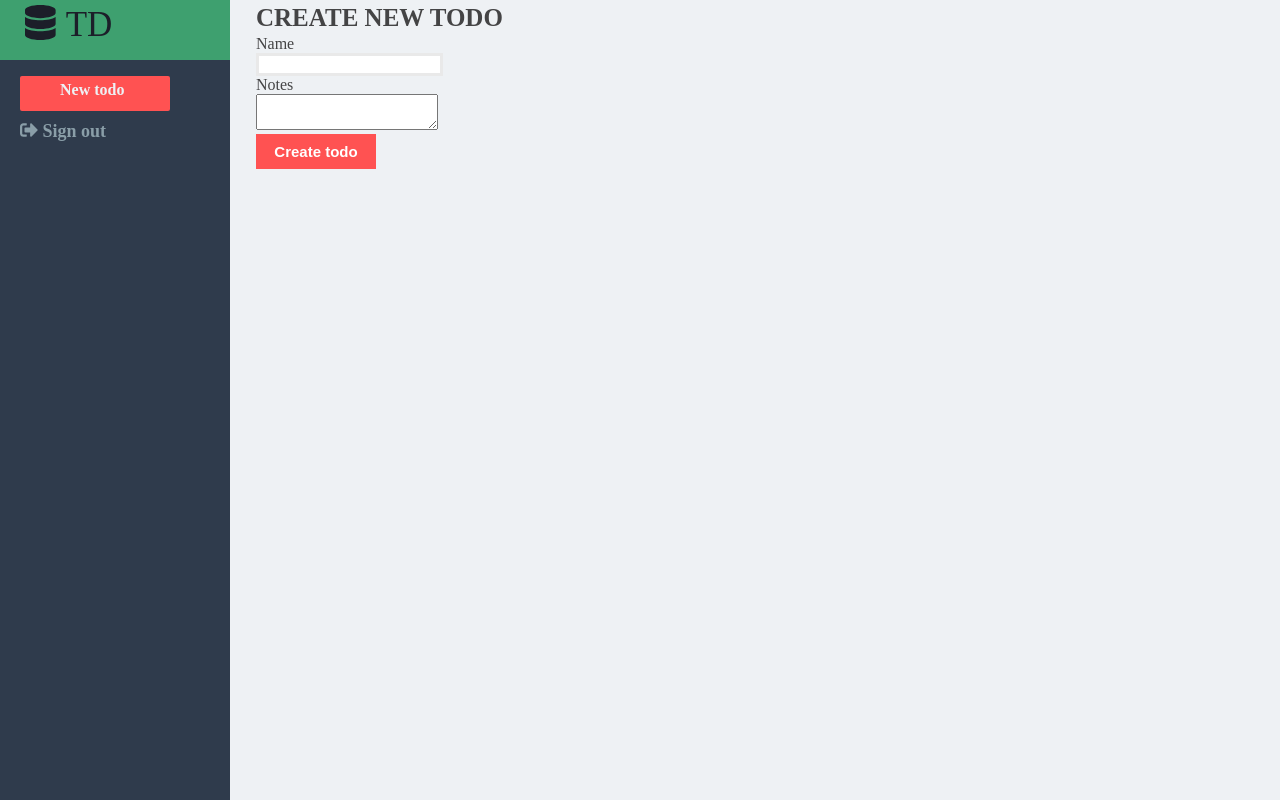
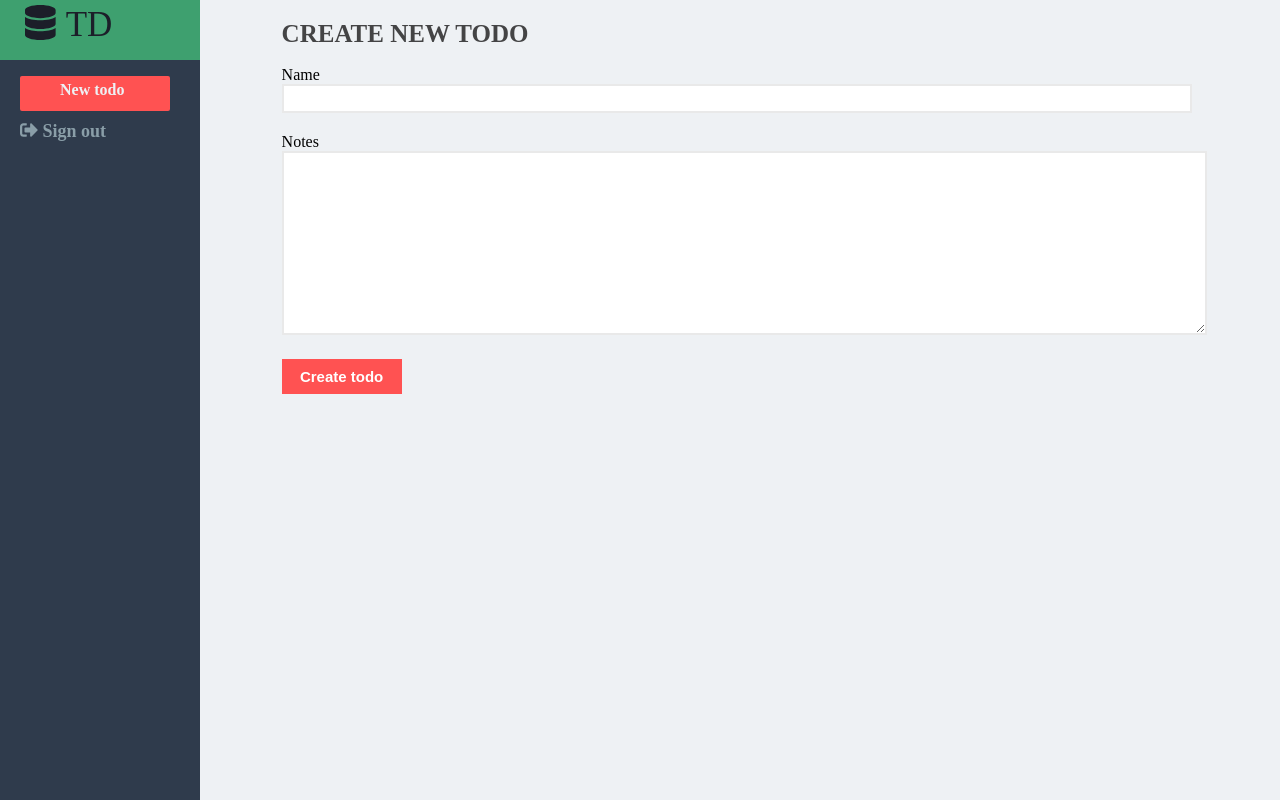
Before and after one commit to Vorh/php-examples, a PHP site: page /index.php?create in a window 1280 px wide. Run offline with PHP 8.4, Linux system fonts and the light colour scheme; the visitor is signed in with stand-in values (Sample User, id 1); data that the repository does not hold is empty; style sheets or scripts are compiled from the project's sources; some libraries are stand-ins or nearby versions.

Commit message:
[ ADD ]  styles for create todos

```diff
--- a/src/task_manager/index.php
+++ b/src/task_manager/index.php
@@ -42,21 +42,20 @@ if (!isset($_SESSION['username']) || empty($_SESSION['username'])) {
 
         <?php
 
-
         if (isset($_GET['create'])) {
             echo '<div class="create-todo">
-<span>CREATE NEW TODO</span><br>
-<form id="create-new-todo">
+                <h1 class="caption">CREATE NEW TODO</h1><br>
+                <form id="create-new-todo">
+                    <label>Name</label><br>
+                    <input class="name border-red" type="text" name="name"><br>
+                    <label>Notes</label><br>
+                    <textarea class="notes border-red" name="notes" form="create-new-todo"></textarea><br>
+                    <input type="submit" class="btn-create-todo" value="Create todo">
+                </form>
+            </div>';
 
-<label>Name</label><br>
-<input type="text" name="name"><br>
-<label>Notes</label><br>
-<textarea name="notes" form="create-new-todo"></textarea><br>
-<input type="submit" class="btn-create-todo" value="Create todo">
-</form>
-</div>';
         } else {
-            echo '<div class="todos" id="scroll-bar"> </div>';
+            echo '< div class="todos" id = "scroll-bar" > </div > ';
         }
 
         ?>
--- /dev/null
+++ b/src/task_manager/static/create_todo.scss
@@ -0,0 +1,53 @@
+.create-todo{
+
+  color: black;
+  padding: 20px 20px 0 0;
+  margin-right: 40px;
+
+  .caption {
+    color: #444445;
+    font-size: 25px;
+    font-weight: 600;
+    margin: 0;
+  }
+
+  .name {
+    border: 2px solid #e9e9e9;
+
+    outline: none;
+    width: 95%;
+    height: 15px;
+    padding:5px 5px 5px 10px;
+
+    margin: 0 0 20px 0;
+
+  }
+
+  .notes {
+    padding:15px;
+    border: 2px solid #e9e9e9;
+    width: 95%;
+    height: 150px;
+    margin: 0 0 20px 0;
+    outline:0 ;
+
+  }
+
+}
+
+.border-red:focus{
+  border-color: #ff5252;
+}
+
+.btn-create-todo{
+
+  background-color: #ff5252;
+  font-size: 15px;
+  width: 120px;
+  height: 35px;
+  border: none;
+  color: white;
+  font-weight: 800;
+
+
+}
--- a/src/task_manager/static/style.scss
+++ b/src/task_manager/static/style.scss
@@ -1,3 +1,7 @@
+
+@import 'create_todo';
+@import 'todos';
+
 
 html,body {
     background-color: #eef1f4;
@@ -16,8 +20,8 @@ html,body {
 
 #content {
     float: right;
-    width: 80%;
     height: 100%;
+    width: 78%;
 
  }
 
@@ -53,22 +57,22 @@ html,body {
     border-radius: 2px;
     cursor: pointer;
 
+
+    p {
+        color: #eef1f4;
+        font-weight: 800;
+        padding: 5px 0 0 40px;
+    }
 }
 
 
 
 
-.combox p {
-    color: #eef1f4;
-    font-weight: 800;
-    padding: 5px 0 0 40px;
-}
-
 
 #sidebar {
     float: left;
     background-color: #2f3b4c;
-    width: 18%;
+    width: 200px;
     height: 100%;
 }
 
@@ -81,42 +85,7 @@ html,body {
 
 }
 
-.create-todo{
 
-    color: #444445;
-    width: 100%;
-
-    span {
-        font-size: 25px;
-        line-height: 35px;
-        font-weight: 600;
-        margin: 20px 0 20px 0;
-
-    }
-
-    input[type=text] {
-        outline: none;
-        border: 3px solid #e9e9e9;
-
-        :focus{
-            border-color: #ff5252;
-        }
-    }
-
-}
-
-.btn-create-todo{
-
-    background-color: #ff5252;
-    font-size: 15px;
-    width: 120px;
-    height: 35px;
-    border: none;
-    color: white;
-    font-weight: 800;
-
-
-}
 
 .item:hover {
     color: #fff;
@@ -135,13 +104,13 @@ html,body {
     overflow-x: hidden;
 }
 
-.caption {
-    float: left;
-
-    font-size: 20px;
-    color:#444445;
-    padding: 10px;
-}
+//.caption {
+//    float: left;
+//
+//    font-size: 20px;
+//    color:#444445;
+//    padding: 10px;
+//}
 
 .button {
     float: right;
@@ -156,67 +125,3 @@ html,body {
 
     cursor: pointer;
 }
-
-.todo {
-    padding: 20px 20px 5px 20px;
-}
-
-.box-line {
-    height: 35px;
-}
-
-
-.caption-t {
-    font-size: 20px;
-    color:#2a2a2a;
-    font-weight: 500;
-    float: left;
-}
-
-.btn-t-complete {
-    float: right;
-    cursor: pointer;
-    color: #5aff75;
-}
-
-.btn-t-delete {
-    float: right;
-    cursor: pointer;
-    color: #ff5252;
-}
-
-.date-t {
-    float: left;
-    color: #444445;
-    opacity: 0.6;
-}
-
-
-.separator-todes {
-    background-color: #2a2a2a;
-    height: 1px;
-    opacity: 0.2;
-
-}
-
-
-
-#scroll-bar::-webkit-scrollbar-track
-{
-    -webkit-box-shadow: inset 0 0 6px rgba(0,0,0,0.3);
-    border-radius: 10px;
-    background-color: #F5F5F5;
-}
-
-#scroll-bar::-webkit-scrollbar
-{
-    width: 12px;
-    background-color: #F5F5F5;
-}
-
-#scroll-bar::-webkit-scrollbar-thumb
-{
-    border-radius: 10px;
-    -webkit-box-shadow: inset 0 0 6px rgba(0,0,0,.3);
-    background-color: #efeaea;
-}
--- /dev/null
+++ b/src/task_manager/static/todos.scss
@@ -0,0 +1,63 @@
+.todo {
+  padding: 20px 20px 5px 20px;
+}
+
+.box-line {
+  height: 35px;
+}
+
+
+.caption-t {
+  font-size: 20px;
+  color:#2a2a2a;
+  font-weight: 500;
+  float: left;
+}
+
+.btn-t-complete {
+  float: right;
+  cursor: pointer;
+  color: #5aff75;
+}
+
+.btn-t-delete {
+  float: right;
+  cursor: pointer;
+  color: #ff5252;
+}
+
+.date-t {
+  float: left;
+  color: #444445;
+  opacity: 0.6;
+}
+
+
+.separator-todes {
+  background-color: #2a2a2a;
+  height: 1px;
+  opacity: 0.2;
+
+}
+
+
+
+#scroll-bar::-webkit-scrollbar-track
+{
+  -webkit-box-shadow: inset 0 0 6px rgba(0,0,0,0.3);
+  border-radius: 10px;
+  background-color: #F5F5F5;
+}
+
+#scroll-bar::-webkit-scrollbar
+{
+  width: 12px;
+  background-color: #F5F5F5;
+}
+
+#scroll-bar::-webkit-scrollbar-thumb
+{
+  border-radius: 10px;
+  -webkit-box-shadow: inset 0 0 6px rgba(0,0,0,.3);
+  background-color: #efeaea;
+}
```
